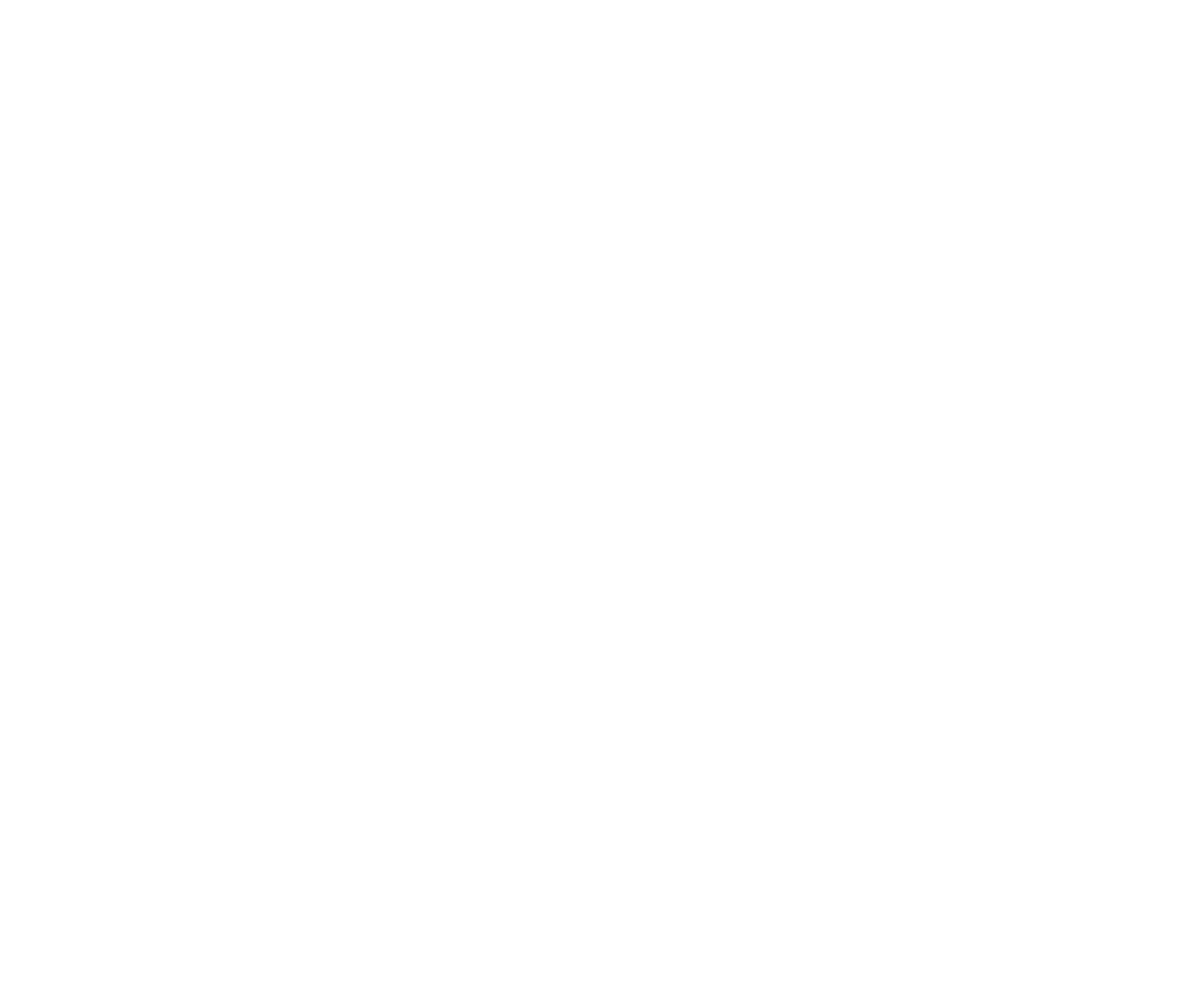
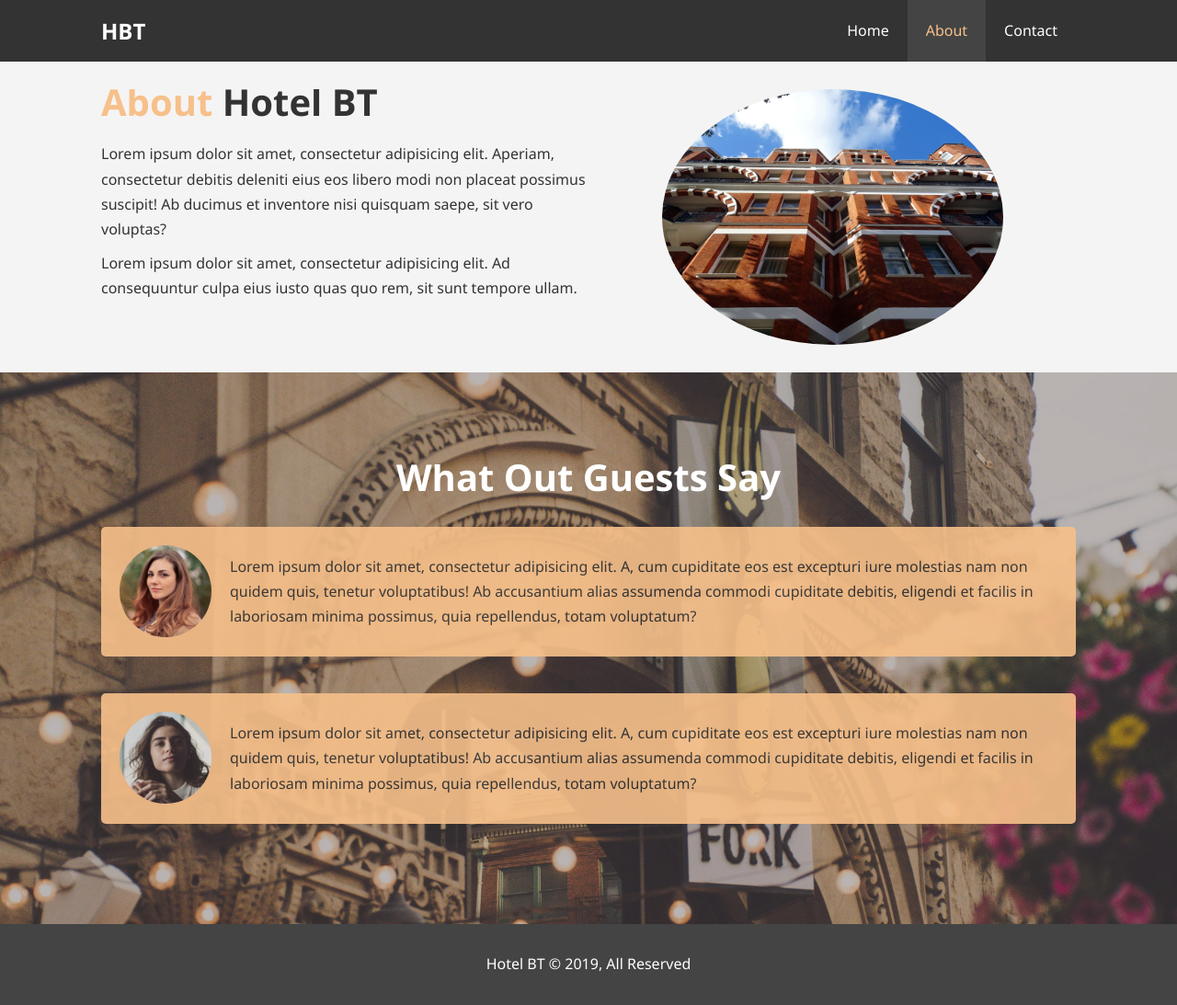
Before and after one commit to Belchenkov/hotel-website, a plain HTML site: page about.html in a window 1280 px wide. Shown: the whole page at 92% size. Before the commit the page ends 800 px from the top, so only its background shows below. Drawn offline with Linux system fonts and the light colour scheme.

Commit message:
About Page

```diff
--- a/about.html
+++ b/about.html
@@ -1,10 +1,74 @@
-<!DOCTYPE html>
+<!doctype html>
 <html lang="en">
-<head>
-    <meta charset="UTF-8">
-    <title>About</title>
-</head>
-<body>
+    <head>
+        <meta charset="UTF-8">
+        <meta name="viewport"
+              content="width=device-width, user-scalable=no, initial-scale=1.0, maximum-scale=1.0, minimum-scale=1.0">
+        <meta http-equiv="X-UA-Compatible" content="ie=edge">
+        <meta name="description" content="Welcome to the most extraordinary hotel in Boston Massachusetts">
+        <meta name="keywords" content="hotel, boston hotel, new england hotel">
+        <link rel="stylesheet" href="./css/style.css">
+        <title>Hotel BT | About</title>
+    </head>
+    <body>
+    <header>
+        <nav id="navbar">
+            <div class="container">
+                <h1 class="logo">
+                    <a href="index.html">HBT</a>
+                </h1>
+                <ul>
+                    <li><a href="index.html">Home</a></li>
+                    <li><a class="current" href="about.html">About</a></li>
+                    <li><a href="contact.html">Contact</a></li>
+                </ul>
+            </div>
+        </nav>
+    </header>
 
-</body>
+    <section class="bg-light py-3" id="about-info">
+        <div class="container">
+            <div class="info-left">
+                <h1 class="l-heading"><span class="text-primary">About</span> Hotel BT</h1>
+                <p>Lorem ipsum dolor sit amet, consectetur adipisicing elit. Aperiam, consectetur debitis deleniti
+                    eius eos libero modi non placeat possimus suscipit! Ab ducimus et inventore nisi quisquam saepe,
+                    sit vero voluptas?
+                </p>
+                <p>Lorem ipsum dolor sit amet, consectetur adipisicing elit. Ad consequuntur culpa eius iusto quas
+                    quo rem, sit sunt tempore ullam.
+                </p>
+            </div>
+            <div class="info-right">
+                <img src="./img/photo-2.jpg" alt="Hotel">
+            </div>
+        </div>
+    </section>
+    <div class="cls"></div>
+
+    <section id="testimonials" class="py-3">
+        <div class="container">
+            <h2 class="l-heading">What Out Guests Say</h2>
+            <div class="testimonial bg-primary">
+                <img src="./img/person-1.jpg" alt="Samantha">
+                <p>Lorem ipsum dolor sit amet, consectetur adipisicing elit. A, cum cupiditate eos est excepturi iure
+                    molestias nam non quidem quis, tenetur voluptatibus! Ab accusantium alias assumenda commodi
+                    cupiditate debitis, eligendi et facilis in laboriosam minima possimus, quia repellendus,
+                    totam voluptatum?
+                </p>
+            </div>
+            <div class="testimonial bg-primary">
+                <img src="./img/person-2.jpg" alt="Jen">
+                <p>Lorem ipsum dolor sit amet, consectetur adipisicing elit. A, cum cupiditate eos est excepturi iure
+                    molestias nam non quidem quis, tenetur voluptatibus! Ab accusantium alias assumenda commodi
+                    cupiditate debitis, eligendi et facilis in laboriosam minima possimus, quia repellendus,
+                    totam voluptatum?
+                </p>
+            </div>
+        </div>
+    </section>
+
+    <footer id="main-footer">
+        <p>Hotel BT &copy; 2019, All Reserved</p>
+    </footer>
+    </body>
 </html>
--- a/css/style.css
+++ b/css/style.css
@@ -80,6 +80,15 @@ p {
 .clr {
     clear: both;
 }
+
+.l-heading {
+    font-size: 40px;
+}
+
+/* Padding */
+.py-1 { padding: 10px 0;}
+.py-2 { padding: 20px 0;}
+.py-3 { padding: 30px 0;}
 
 /* Navbar */
 #navbar {
@@ -180,6 +189,53 @@ p {
     margin-bottom: 10px;
 }
 
+/* About info */
+#about-info .info-right {
+    float: right;
+    width: 50%;
+    min-height: 100%;
+}
+
+#about-info .info-right img {
+    width: 70%;
+    display: block;
+    margin: auto;
+    border-radius: 50%;
+}
+
+#about-info .info-left {
+    float: left;
+    width: 50%;
+    min-height: 100%;
+}
+
+/* Testimonials */
+#testimonials {
+    height: 600px;
+    background: url("../img/test-bg.jpg") no-repeat center center/cover;
+    padding-top: 100px;
+}
+
+#testimonials h2 {
+    color: #fff;
+    text-align: center;
+    padding-bottom: 40px;
+}
+
+#testimonials .testimonial {
+    padding: 20px;
+    margin-bottom: 40px;
+    border-radius: 5px;
+    opacity: 0.9;
+}
+
+#testimonials .testimonial img {
+    width: 100px;
+    float: left;
+    margin-right: 20px;
+    border-radius: 50%;
+}
+
 /* Footer */
 #main-footer {
     text-align: center;
```
